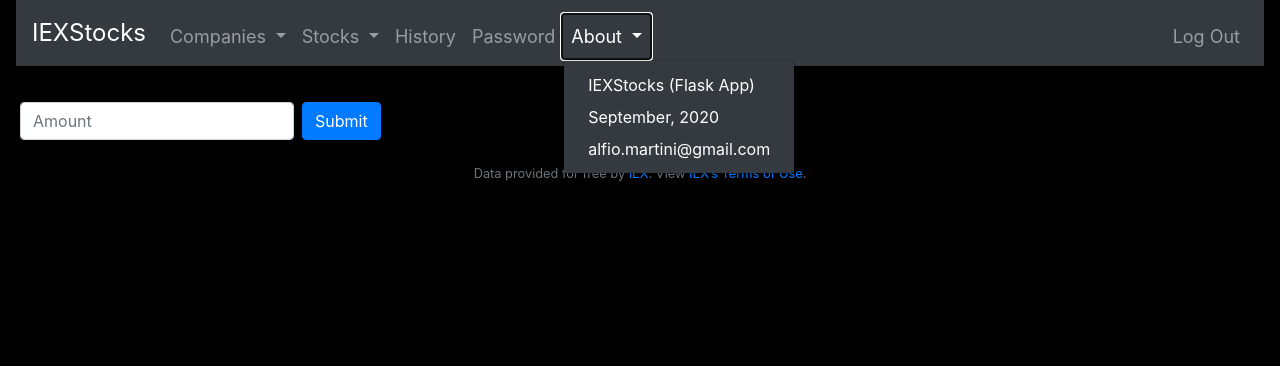
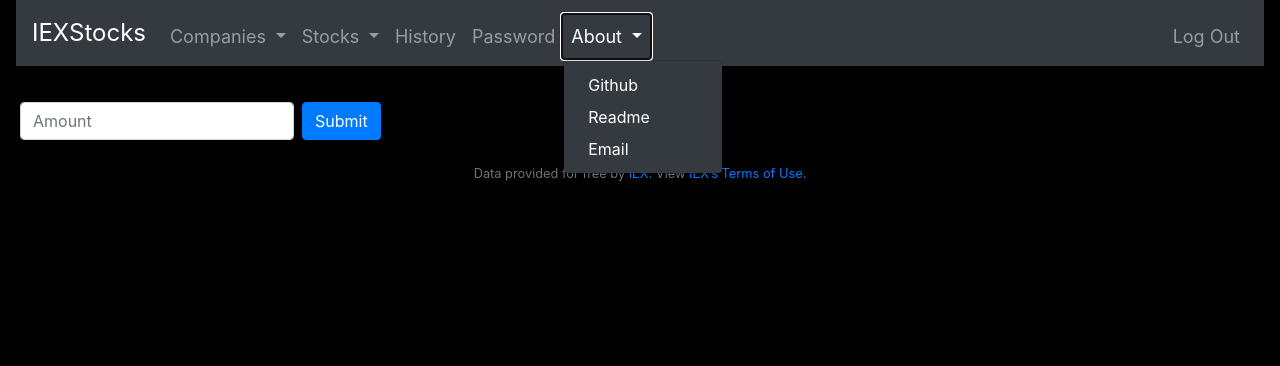
Before and after one commit to alfiomartini/finance, a Flask app: page /add in a window 1280 px wide, after a click on "About". Shown: the part 17-383 px from the top of the page. Run offline with Flask 2, Linux system fonts and the light colour scheme; a user stored in the database is signed in; some libraries are stand-ins or nearby versions.

Commit message:
Redesigned navbar 'About' dropdown

```diff
--- a/application.py
+++ b/application.py
@@ -61,6 +61,11 @@
 if not os.environ.get("FINANCE_KEY"):
     raise RuntimeError("API_KEY not set")
 
+
+@app.route('/readme', methods = ['get'])
+def readme():
+    # print('hello readme')
+    return render_template('readme.html')
 
 @app.route("/")
 @login_required
@@ -417,4 +422,4 @@
     app.errorhandler(code)(errorhandler)
 
 if __name__ == '__main__':
-    app.run(debug=False)
+    app.run(debug=True)
--- a/static/styles.css
+++ b/static/styles.css
@@ -195,6 +195,23 @@
     margin:20px auto;
   }
 
+/* Readme */
+
+.readme-wrapper{
+    display: flex;
+    justify-content: center;
+    flex-direction: row;
+    margin-top: 40px;
+}
+
+.readme{
+    background-color: whitesmoke;
+    color: black;
+    padding: 10px 20px;
+    font-family: Arial, Helvetica, sans-serif;
+    text-align: justify;
+    width: 50%;
+}
 
 /* Media Queries */
 @media (max-width:600px){
@@ -221,3 +238,9 @@
         font-size: 8px;
     }
 }
+
+@media (max-width:768px){
+    .readme{
+        width: 80%;
+    }
+}
--- a/templates/layout.html
+++ b/templates/layout.html
@@ -91,16 +91,13 @@
                                     About
                                 </span></a>
                             </a>
-                            <div class="dropdown-menu">
-                                <a class="dropdown-item text-white">
-                                    IEXStocks (Flask App)
+                            <div class="dropdown-menu" aria-labelledby="dropAbout">
+                                <a class="dropdown-item text-white"
+                                   href="https://github.com/alfiomartini/finance" target="_blank">
+                                   Github
                                 </a>
-                                <a class="dropdown-item text-white">
-                                    September, 2020
-                                </a>
-                                <a class="dropdown-item text-white">
-                                    alfio.martini@gmail.com
-                                </a>
+                                <a class="dropdown-item text-white" href="/readme">Readme</a>
+                                <a class="dropdown-item text-white" href="mailto: alfio.martini@gmail.com">Email</a>
                             </div>
                         </li>
                     </ul>
```
Also changed, not shown: templates/readme.html (added, +22 -0 lines).
